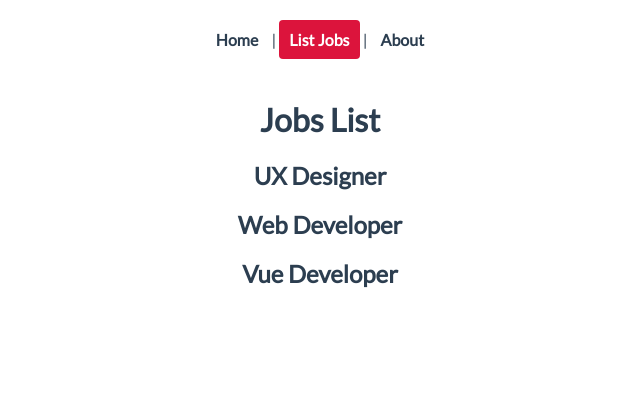
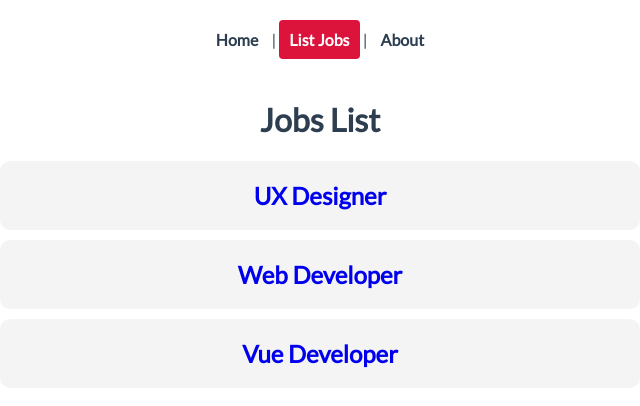
Before and after one commit to javascript-indonesias/vue-jobsninja, a Vue app: page /#/jobs in a window 1280 px wide. Shown: the top 406 px of the page, without its empty margins (320-960 px from the left). Built offline with nearby package versions, Linux system fonts and the light colour scheme.

Commit message:
Update job list

```diff
--- a/src/router/index.js
+++ b/src/router/index.js
@@ -39,6 +39,7 @@ const routes = [
         path: '/jobs/:id',
         name: 'JobDetail',
         component: JobDetailComponent,
+        props: true,
     },
     {
         path: '/:pathMatch(.*)*',
--- a/src/views/jobs/JobDetail.vue
+++ b/src/views/jobs/JobDetail.vue
@@ -11,9 +11,19 @@
 <script>
 export default {
     name: 'JobDetail',
+    // Kirim route paramter sebagai props
+    // https://next.router.vuejs.org/guide/essentials/passing-props.html#boolean-mode
+    props: {
+        id: {
+            type: String,
+            default: '',
+        },
+    },
     data() {
         return {
             jobid: '',
+            watchStopHandlerParam: null,
+            watchStopHandlerQuery: null,
         };
     },
     setup() {
@@ -22,14 +32,37 @@ export default {
     mounted() {
         this.jobid = this.$route.params.id;
 
+        // karena menggunakan props parameter
+        this.jobid = this.id;
+
         // Mengamati route parameter yang berubah
-        this.$watch(
+        this.watchStopHandlerParam = this.$watch(
             () => this.$route.params,
             (toparams, prevparams) => {
                 console.log(`New params ${toparams.id} last params ${prevparams.id}`);
                 this.jobid = toparams.id;
             },
         );
+
+        this.watchStopHandlerQuery = this.$watch(
+            () => this.$route.query,
+            (toquery, prevquery) => {
+                console.log(
+                    `Route query params ${JSON.stringify(
+                        toquery,
+                    )}, old query params ${JSON.stringify(prevquery)}`,
+                );
+            },
+        );
+    },
+    beforeUnmount() {
+        // Watchers API
+        // https://v3.vuejs.org/api/instance-methods.html#watch
+        console.log('Before unmount running');
+        if (this.watchStopHandlerParam && this.watchStopHandlerQuery) {
+            this.watchStopHandlerParam();
+            this.watchStopHandlerQuery();
+        }
     },
 };
 </script>
--- a/src/views/jobs/JobList.vue
+++ b/src/views/jobs/JobList.vue
@@ -1,7 +1,17 @@
 <template>
     <h1>Jobs List</h1>
-    <div v-for="job in jobList" :key="job.id">
-        <h2>{{ job.title }}</h2>
+    <div v-for="job in jobList" :key="job.id" class="job">
+        <router-link
+            :to="{
+                name: 'JobDetail',
+                params: {
+                    id: job.id,
+                },
+                query: { plan: 'sampel query plan' },
+            }"
+        >
+            <h2>{{ job.title }}</h2>
+        </router-link>
     </div>
 </template>
 
@@ -23,4 +33,21 @@ export default {
 };
 </script>
 
-<style lang="scss" scoped></style>
+<style lang="scss">
+.job h2 {
+    background: #f4f4f4;
+    padding: 20px;
+    border-radius: 10px;
+    margin: 10px auto;
+    max-width: 600px;
+    cursor: pointer;
+}
+
+.job h2:hover {
+    background: #ddd;
+}
+
+.job a {
+    text-decoration: none;
+}
+</style>
```
